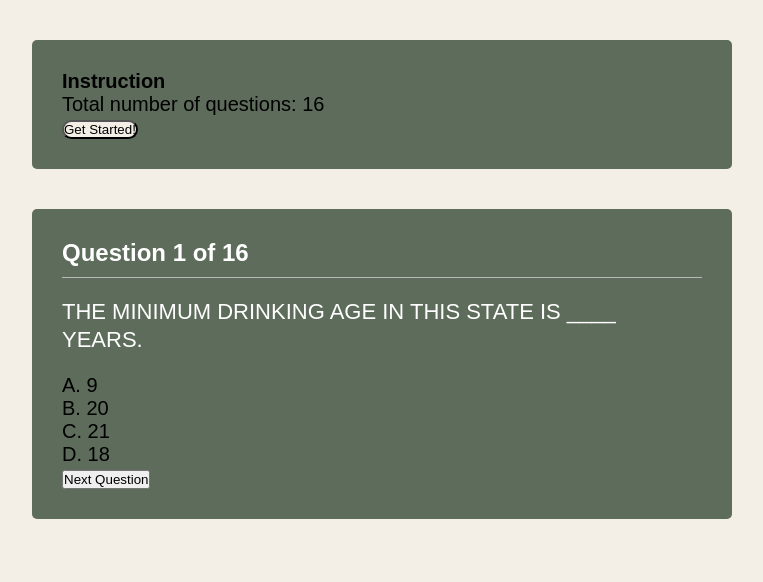
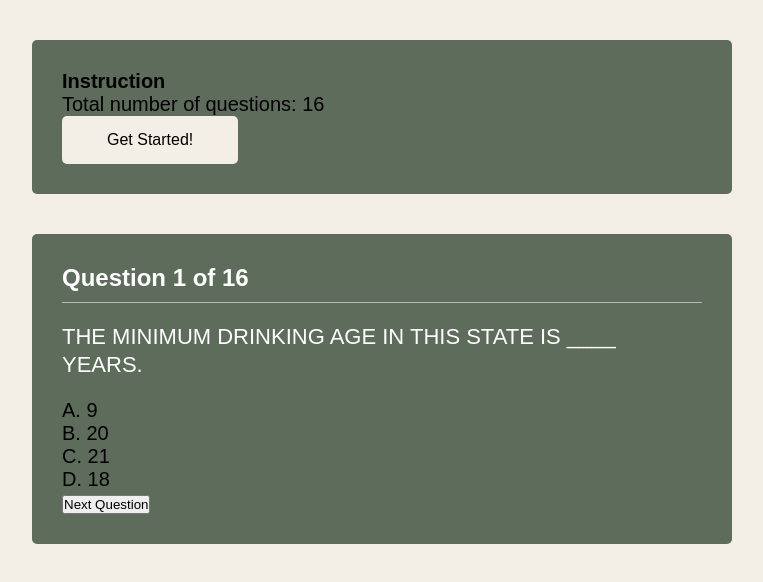
Before and after one commit to apmon26/Permit-Test, a website: page src/index.html in a window 1280 px wide. Shown: the whole page, without its empty margins (258-1021 px from the left). Drawn offline with Linux system fonts and the light colour scheme.

Commit message:
Update styles.css

```diff
--- a/src/styles.css
+++ b/src/styles.css
@@ -23,8 +23,12 @@ body {
 
 
 .main-button {
+  padding: 15px 45px;
   background-color: #f4efe6;
-  border-radius:10px;
+  border-radius: 5px;
+  border: none;
+  font-size: 16px;
+  cursor: pointer;
 
 }
 
@@ -55,11 +59,10 @@ body {
 }
 
 .quiz-container .options-container .option{
-  background-color: #fefcf6 ;
   padding:15px;
   font-size: 15px;
   line-height: 22px;
-  color: black;
+  color: white;
   border-radius: 5px;
   margin-bottom: 10px;
   cursor: pointer;
```
